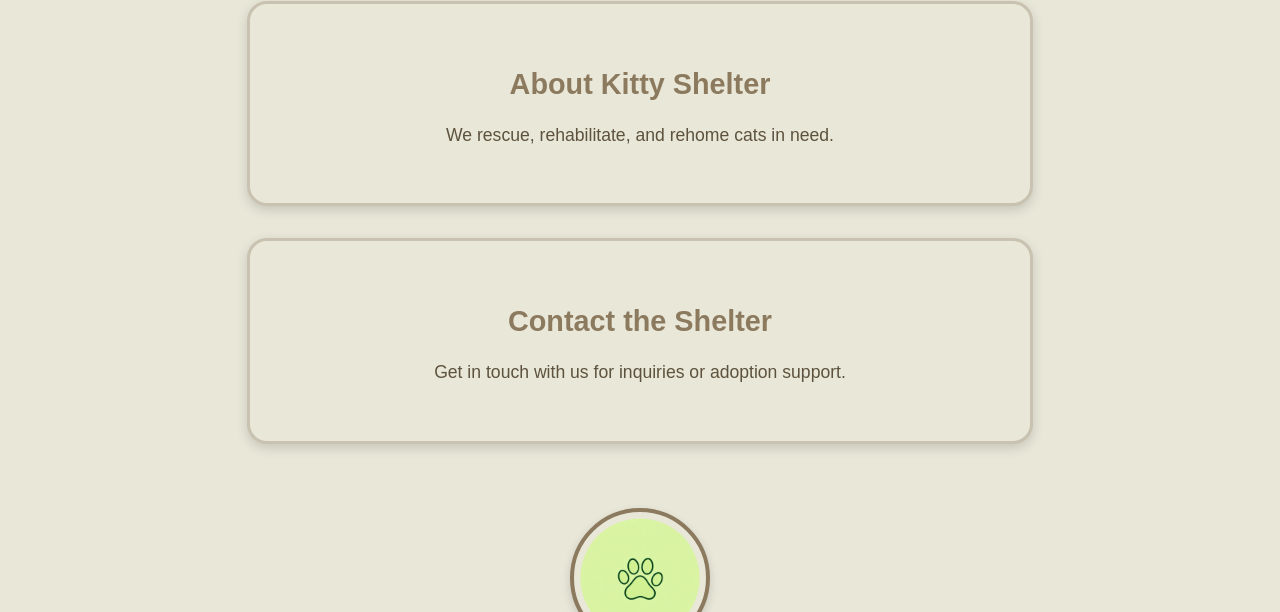
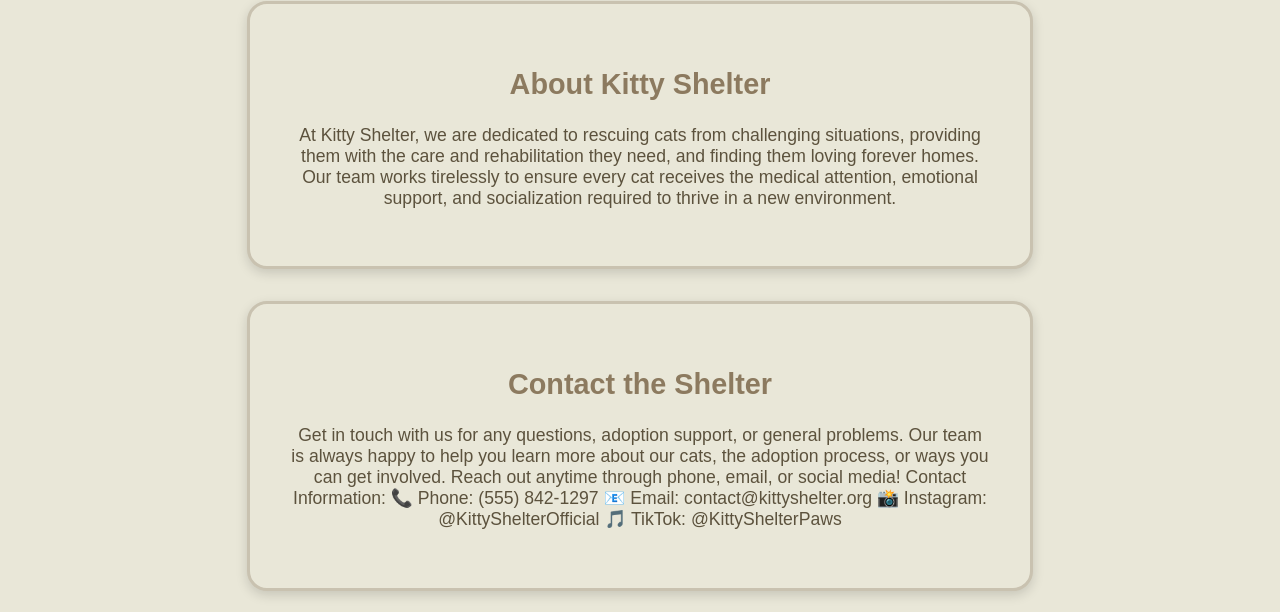
Before and after one commit to Rominar9/Pet_Website, a plain HTML site: page index.html in a window 1280 px wide. Shown: the part 1097-1709 px from the top of the page. Drawn offline with Linux system fonts and the light colour scheme.

Commit message:
Update index.html

```diff
--- a/index.html
+++ b/index.html
@@ -52,12 +52,27 @@ Schedule Regular Vet Visits: Annual checkups are important for monitoring your c
 
     <div class="card" id="about">
       <h2>About Kitty Shelter</h2>
-      <p>We rescue, rehabilitate, and rehome cats in need.</p>
+      <p>At Kitty Shelter, we are dedicated to rescuing cats
+        from challenging situations, providing them with the
+        care and rehabilitation they need, and finding them
+        loving forever homes. Our team works tirelessly to
+        ensure every cat receives the medical attention,
+        emotional support, and socialization required to
+        thrive in a new environment.</p>
     </div>
 
     <div class="card" id="contact">
       <h2>Contact the Shelter</h2>
-      <p>Get in touch with us for inquiries or adoption support.</p>
+      <p>Get in touch with us for any questions, adoption support, or general problems.
+        Our team is always happy to help you learn more about our cats, the adoption
+        process, or ways you can get involved. Reach out anytime through phone,
+        email, or social media!
+      Contact Information:
+📞 Phone: (555) 842‑1297
+📧 Email: contact@kittyshelter.org
+
+📸 Instagram: @KittyShelterOfficial
+🎵 TikTok: @KittyShelterPaws</p>
     </div>
 
   </main>
```
